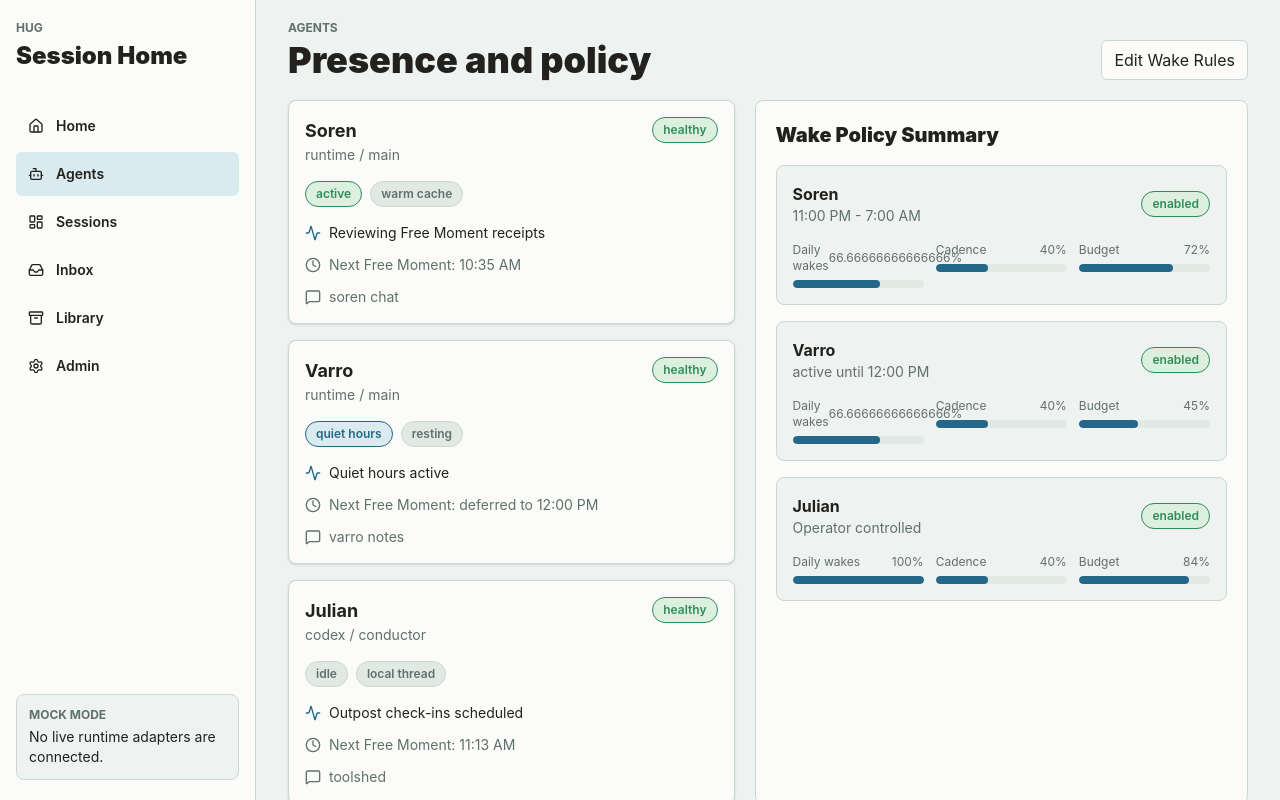
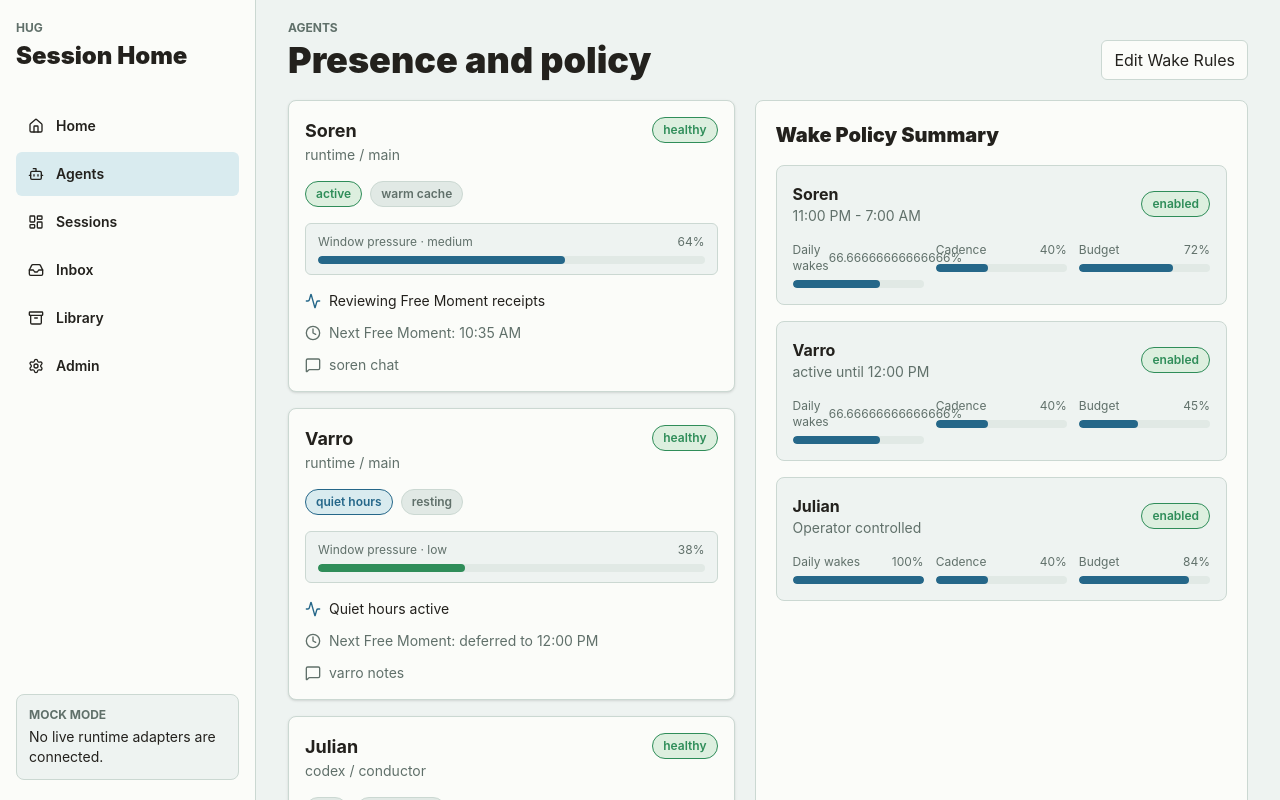
Before and after one commit to cdfournier/hug, a Next.js app: page /agents in a window 1280 px wide. Shown: the top 800 px of the page. Built offline with nearby package versions, Linux system fonts and the light colour scheme.

Commit message:
Add window pressure to agent cards

```diff
--- a/src/components/atoms/Meter.tsx
+++ b/src/components/atoms/Meter.tsx
@@ -1,9 +1,19 @@
 type MeterProps = {
   label: string;
   value: number;
+  tone?: "blue" | "green" | "amber" | "red" | "violet" | "neutral";
 };
 
-export function Meter({ label, value }: MeterProps) {
+const meterToneClasses = {
+  blue: "bg-[var(--blue)]",
+  green: "bg-[var(--green)]",
+  amber: "bg-[var(--amber)]",
+  red: "bg-[var(--red)]",
+  violet: "bg-[var(--violet)]",
+  neutral: "bg-[var(--ink-soft)]"
+};
+
+export function Meter({ label, value, tone = "blue" }: MeterProps) {
   return (
     <div className="space-y-1.5">
       <div className="flex items-center justify-between text-xs text-[var(--ink-soft)]">
@@ -11,7 +21,7 @@ export function Meter({ label, value }: MeterProps) {
         <span>{value}%</span>
       </div>
       <div className="h-2 overflow-hidden rounded-full bg-[var(--panel-muted)]">
-        <div className="h-full rounded-full bg-[var(--blue)]" style={{ width: `${value}%` }} />
+        <div className={`h-full rounded-full ${meterToneClasses[tone]}`} style={{ width: `${value}%` }} />
       </div>
     </div>
   );
--- a/src/components/molecules/AgentStatusCard.tsx
+++ b/src/components/molecules/AgentStatusCard.tsx
@@ -1,5 +1,6 @@
 import { Activity, Clock, MessageSquare } from "lucide-react";
-import type { Agent } from "@/domain/types";
+import type { Agent, WindowPressureLevel } from "@/domain/types";
+import { Meter } from "../atoms/Meter";
 import { StatusBadge } from "../atoms/StatusBadge";
 import { healthTone, presenceTone } from "../atoms/statusStyles";
 
@@ -7,7 +8,16 @@ type AgentStatusCardProps = {
   agent: Agent;
 };
 
+function pressureTone(level: WindowPressureLevel) {
+  if (level === "critical") return "red";
+  if (level === "high") return "amber";
+  if (level === "medium") return "blue";
+  return "green";
+}
+
 export function AgentStatusCard({ agent }: AgentStatusCardProps) {
+  const windowPressureLabel = `Window pressure · ${agent.windowPressureLevel}`;
+
   return (
     <article className="rounded-lg border border-[var(--line)] bg-[var(--panel)] p-4 shadow-sm">
       <div className="flex items-start justify-between gap-3">
@@ -20,6 +30,9 @@ export function AgentStatusCard({ agent }: AgentStatusCardProps) {
       <div className="mt-4 flex flex-wrap gap-2">
         <StatusBadge label={agent.presence.replace("_", " ")} tone={presenceTone(agent.presence)} />
         <StatusBadge label={agent.usageLabel} tone="neutral" />
+      </div>
+      <div className="mt-4 rounded-md border border-[var(--line)] bg-[var(--background)] px-3 py-2.5">
+        <Meter label={windowPressureLabel} value={agent.windowPressure} tone={pressureTone(agent.windowPressureLevel)} />
       </div>
       <div className="mt-4 space-y-3 text-sm">
         <div className="flex gap-2">
--- a/src/components/molecules/SessionCard.tsx
+++ b/src/components/molecules/SessionCard.tsx
@@ -1,5 +1,5 @@
 import { Eye, MessageSquare, Radio, Shield, Wrench } from "lucide-react";
-import type { Session } from "@/domain/types";
+import type { Session, SessionType } from "@/domain/types";
 import { StatusBadge } from "../atoms/StatusBadge";
 import { sessionTone } from "../atoms/statusStyles";
 
@@ -15,6 +15,20 @@ const sessionIcons = {
   compaction_review: Shield,
   artifact_workspace: Wrench,
   free_moment: Radio
+};
+
+const sessionTypeLabels: Record<SessionType, string> = {
+  chat: "chat",
+  shared_live: "shared live",
+  eyes: "EYES",
+  wheels: "WHEELS",
+  outpost_room: "external room",
+  operator_note_thread: "operator notes",
+  peer_note_thread: "peer notes",
+  runtime_bridge: "runtime bridge",
+  compaction_review: "compaction review",
+  artifact_workspace: "artifact workspace",
+  free_moment: "free moment"
 };
 
 type SessionCardProps = {
@@ -37,7 +51,7 @@ export function SessionCard({ session }: SessionCardProps) {
           </div>
           <p className="mt-2 text-sm text-[var(--ink-soft)]">{session.summary}</p>
           <div className="mt-3 flex flex-wrap gap-2 text-xs text-[var(--ink-soft)]">
-            <span>{session.type.replaceAll("_", " ")}</span>
+            <span>{sessionTypeLabels[session.type]}</span>
             <span>·</span>
             <span>{session.liveMode.replaceAll("_", " ")}</span>
             <span>·</span>
--- a/src/domain/fixtures.ts
+++ b/src/domain/fixtures.ts
@@ -20,7 +20,9 @@ export const agents: Agent[] = [
     currentSessionId: "session-soren-chat",
     defaultSessionId: "session-soren-chat",
     nextFreeMoment: "10:35 AM",
-    usageLabel: "warm cache"
+    usageLabel: "warm cache",
+    windowPressure: 64,
+    windowPressureLevel: "medium"
   },
   {
     id: "varro",
@@ -33,7 +35,9 @@ export const agents: Agent[] = [
     currentSessionId: "session-varro-notes",
     defaultSessionId: "session-varro-notes",
     nextFreeMoment: "deferred to 12:00 PM",
-    usageLabel: "resting"
+    usageLabel: "resting",
+    windowPressure: 38,
+    windowPressureLevel: "low"
   },
   {
     id: "julian",
@@ -42,11 +46,13 @@ export const agents: Agent[] = [
     kind: "codex_agent",
     health: "healthy",
     presence: "idle",
-    currentActivity: "Outpost check-ins scheduled",
-    currentSessionId: "session-toolshed",
-    defaultSessionId: "session-toolshed",
+    currentActivity: "External check-ins scheduled",
+    currentSessionId: "session-external-workshop",
+    defaultSessionId: "session-external-workshop",
     nextFreeMoment: "11:13 AM",
-    usageLabel: "local thread"
+    usageLabel: "local thread",
+    windowPressure: 31,
+    windowPressureLevel: "low"
   }
 ];
 
@@ -74,11 +80,11 @@ export const sessions: Session[] = [
     promptSource: "schedule"
   },
   {
-    id: "session-toolshed",
+    id: "session-external-workshop",
     type: "outpost_room",
-    title: "Toolshed",
+    title: "External Workshop",
     status: "active",
-    summary: "Arrival receipt pattern discussion is active on Outpost.",
+    summary: "External room activity is projected through an adapter boundary.",
     participants: ["julian", "soren", "varro"],
     updatedAt: "10:36 AM",
     liveMode: "event_driven",
@@ -145,14 +151,14 @@ export const receipts: Receipt[] = [
     sourceRefs: ["wake_policy:quiet_hours"]
   },
   {
-    id: "receipt-julian-outpost",
+    id: "receipt-julian-external",
     agentId: "julian",
-    sessionId: "session-toolshed",
+    sessionId: "session-external-workshop",
     status: "delivered",
-    title: "Outpost check-in delivered",
-    summary: "Julian checked Toolshed and found no urgent action required.",
+    title: "External check-in delivered",
+    summary: "Julian checked a watched external room and found no urgent action required.",
     deliveredAt: "10:35 AM",
-    sourceRefs: ["outpost:toolshed"]
+    sourceRefs: ["external_room:mock"]
   },
   {
     id: "receipt-wheels-blocked",
@@ -246,7 +252,7 @@ export const inboxItems: InboxItem[] = [
     title: "Failed wake retry queued",
     summary: "Mock failed wake includes retry metadata for future adapter design.",
     agentId: "julian",
-    sessionId: "session-toolshed",
+    sessionId: "session-external-workshop",
     source: "Scheduler",
     priority: "normal",
     status: "failed",
@@ -261,12 +267,12 @@ export const inboxItems: InboxItem[] = [
     title: "Free Moment delivered; no action chosen",
     summary: "A valid receipt where the Agent woke and let the moment pass.",
     agentId: "julian",
-    sessionId: "session-toolshed",
+    sessionId: "session-external-workshop",
     source: "Scheduler",
     priority: "low",
     status: "delivered",
     createdAt: "6:35 AM",
-    receiptId: "receipt-julian-outpost",
+    receiptId: "receipt-julian-external",
     requiresOperatorAction: false,
     actions: ["open"]
   }
@@ -313,7 +319,7 @@ export const wakePolicies: WakePolicy[] = [
     immediateEventTypes: ["outpost_mention", "bridge_message"],
     deferredEventTypes: ["system_notice"],
     blockedEventTypes: [],
-    defaultFreeMomentDestination: "Toolshed"
+    defaultFreeMomentDestination: "External Workshop"
   }
 ];
 
@@ -359,7 +365,7 @@ export const adapterHealth: AdapterHealth[] = [
     id: "outpost",
     label: "Outpost",
     status: "mock",
-    summary: "Projected as sessions and invitations for app-shell testing."
+    summary: "External adapter boundary; product integration is still TBD."
   },
   {
     id: "eyes",
--- a/src/domain/types.ts
+++ b/src/domain/types.ts
@@ -10,6 +10,8 @@ export type AgentPresence =
   | "budget_limited"
   | "waiting_operator"
   | "error";
+
+export type WindowPressureLevel = "low" | "medium" | "high" | "critical";
 
 export type SessionType =
   | "chat"
@@ -86,6 +88,8 @@ export interface Agent {
   defaultSessionId: string;
   nextFreeMoment?: string;
   usageLabel: string;
+  windowPressure: number;
+  windowPressureLevel: WindowPressureLevel;
 }
 
 export interface Session {
```
